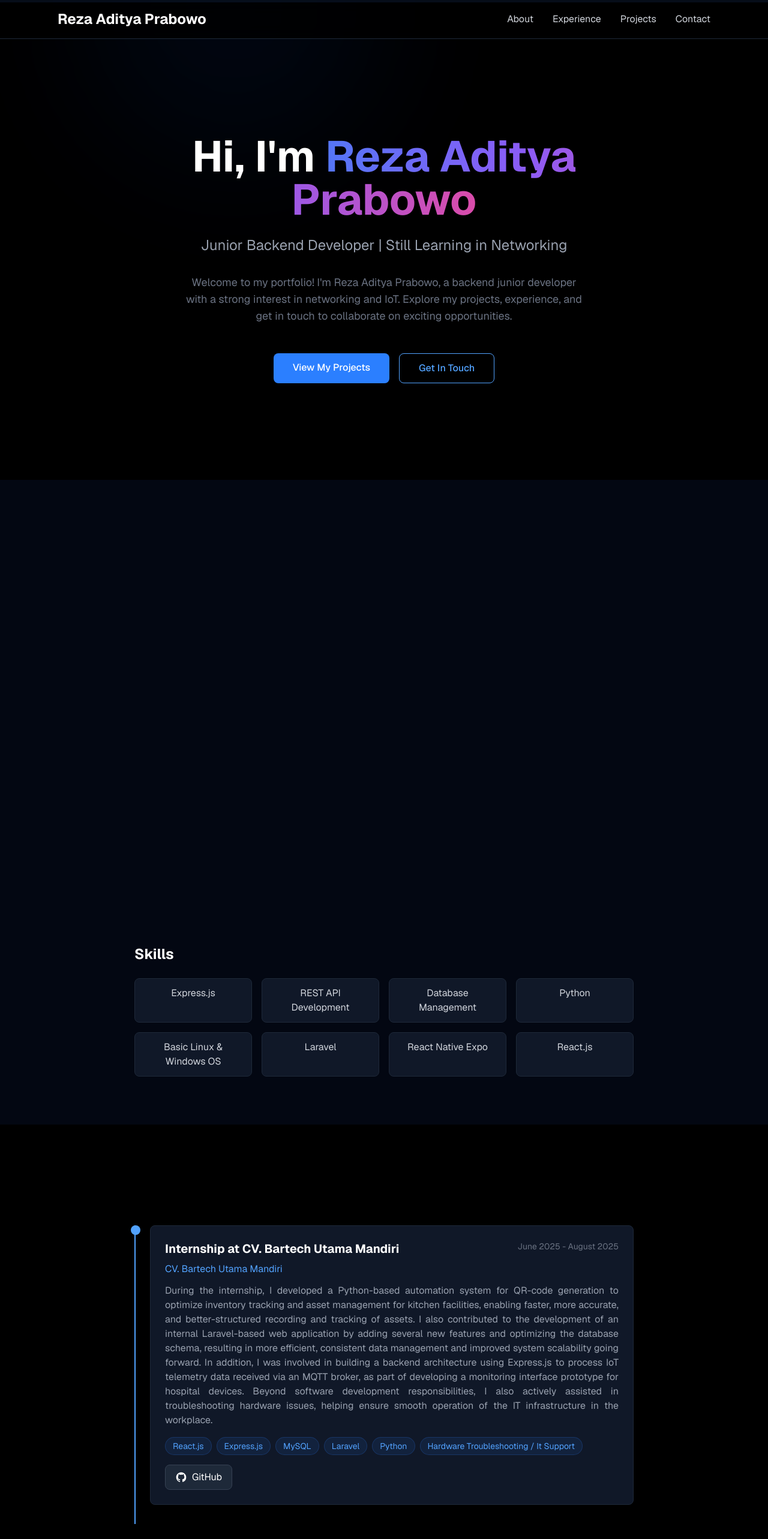
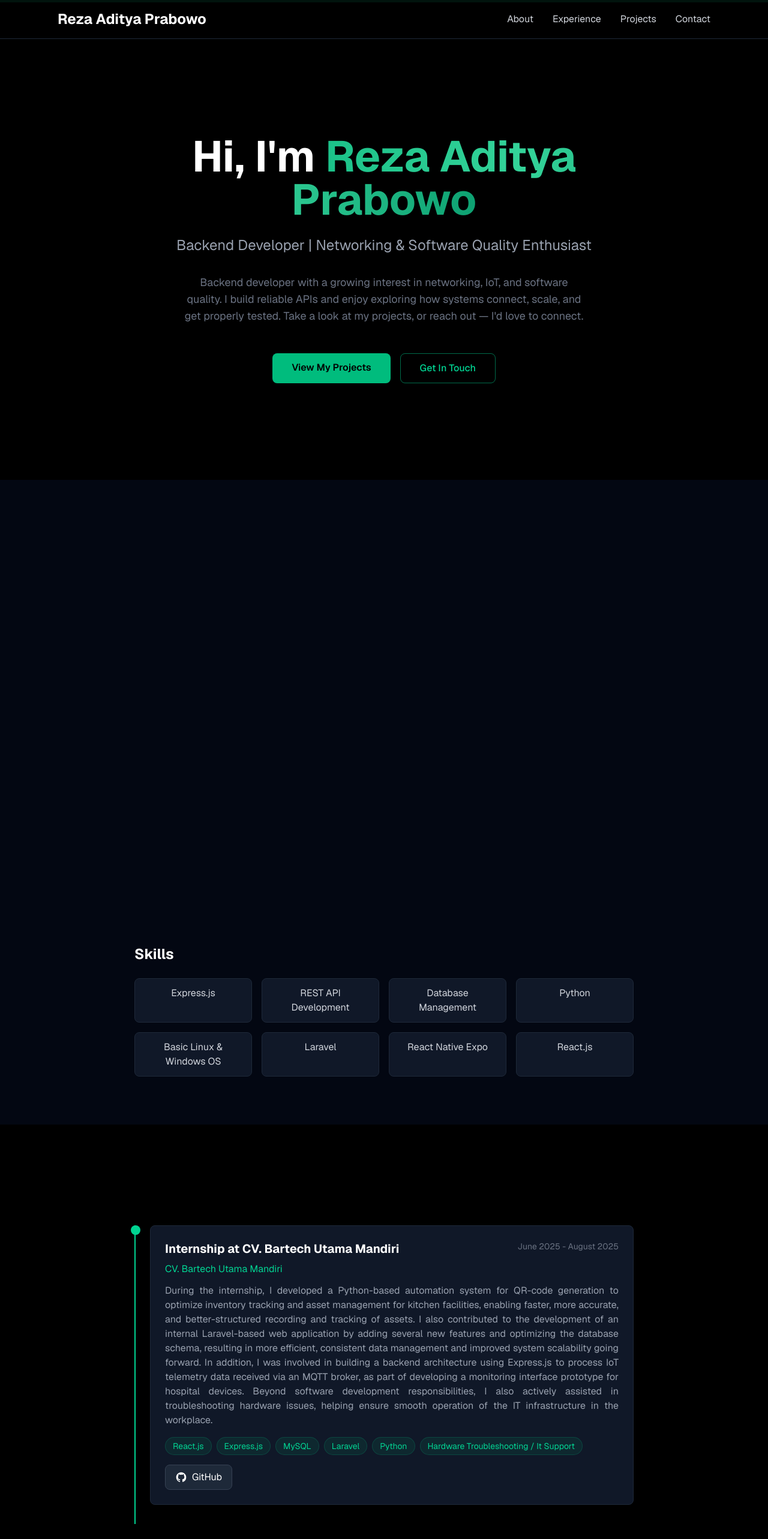
Before and after one commit to Rezzadty/Portofolio, a Next.js app: page / in a window 1280 px wide. Shown: the top 2566 px of the page at 60% size. Built offline with nearby package versions, Linux system fonts and the light colour scheme.

Commit message:
Improving UI element and Project Sorting
- Switch primary accent colour to emerald palette
- Fix broken Photo lightbox
- sort featured project from the newest

```diff
--- a/app/globals.css
+++ b/app/globals.css
@@ -3,7 +3,7 @@
 :root {
   --background: #000000;
   --foreground: #ededed;
-  --accent: #3b82f6;
+  --accent: #10b981;
 }
 
 @theme inline {
@@ -34,12 +34,12 @@ html {
 }
 
 ::-webkit-scrollbar-thumb {
-  background: #3b82f6;
+  background: #10b981;
   border-radius: 5px;
 }
 
 ::-webkit-scrollbar-thumb:hover {
-  background: #2563eb;
+  background: #059669;
 }
 
 /* ============================================
@@ -315,10 +315,10 @@ html {
 .text-gradient {
   background: linear-gradient(
     90deg,
-    #3b82f6,
-    #8b5cf6,
-    #ec4899,
-    #3b82f6
+    #10b981,
+    #34d399,
+    #059669,
+    #10b981
   );
   background-size: 200% auto;
   -webkit-background-clip: text;
@@ -339,7 +339,7 @@ html {
   inset: 0;
   border-radius: inherit;
   padding: 2px;
-  background: linear-gradient(45deg, transparent, rgba(59, 130, 246, 0.5), transparent);
+  background: linear-gradient(45deg, transparent, rgba(16, 185, 129, 0.5), transparent);
   -webkit-mask: linear-gradient(#fff 0 0) content-box, linear-gradient(#fff 0 0);
   -webkit-mask-composite: xor;
   mask-composite: exclude;
@@ -359,11 +359,11 @@ html {
 .loading-spinner {
   width: 48px;
   height: 48px;
-  border: 3px solid rgba(59, 130, 246, 0.15);
-  border-top-color: #3b82f6;
+  border: 3px solid rgba(16, 185, 129, 0.15);
+  border-top-color: #10b981;
   border-radius: 50%;
   animation: loader-spin 0.8s linear infinite;
-  box-shadow: 0 0 15px rgba(59, 130, 246, 0.2);
+  box-shadow: 0 0 15px rgba(16, 185, 129, 0.2);
 }
 
 /* Loading screen */
@@ -393,14 +393,14 @@ html {
   left: 0;
   width: 100%;
   height: 4px;
-  background: rgba(59, 130, 246, 0.1);
+  background: rgba(16, 185, 129, 0.1);
   z-index: 9998;
   transform-origin: left;
 }
 
 .scroll-progress-bar {
   height: 100%;
-  background: linear-gradient(90deg, #3b82f6, #8b5cf6, #ec4899);
+  background: linear-gradient(90deg, #059669, #10b981, #34d399);
   transform-origin: left;
   transition: transform 0.1s ease;
 }
--- a/src/features/experience/components/Experience.tsx
+++ b/src/features/experience/components/Experience.tsx
@@ -16,24 +16,24 @@ export function Experience() {
           {EXPERIENCES.map((exp, index) => (
             <div
               key={index}
-              className={`border-l-2 border-blue-400 pl-6 pb-8 relative ${isVisible ? "animate-fade-in-left" : "opacity-0"}`}
+              className={`border-l-2 border-emerald-400 pl-6 pb-8 relative ${isVisible ? "animate-fade-in-left" : "opacity-0"}`}
               style={{ animationDelay: `${0.1 + index * 0.15}s` }}
             >
-              <div className="absolute -left-2 top-0 w-4 h-4 bg-blue-400 rounded-full hover-scale"></div>
+              <div className="absolute -left-2 top-0 w-4 h-4 bg-emerald-400 rounded-full hover-scale"></div>
 
-              <div className="bg-gray-900 border border-gray-800 rounded-lg p-6 hover:border-blue-400 transition-all card-interactive hover-lift">
+              <div className="bg-gray-900 border border-gray-800 rounded-lg p-6 hover:border-emerald-400 transition-all card-interactive hover-lift">
                 <div className="flex flex-col sm:flex-row sm:justify-between sm:items-start mb-2">
                   <h3 className="text-xl font-bold text-white">{exp.title}</h3>
                   <span className="text-sm text-gray-500 mt-1 sm:mt-0">
                     {exp.period}
                   </span>
                 </div>
-                <p className="text-blue-400 mb-3">{exp.company}</p>
+                <p className="text-emerald-400 mb-3">{exp.company}</p>
                 <p className="text-gray-400 text-justify">{exp.description}</p>
                 {exp.techStack && (
                   <div className="flex flex-wrap gap-2 mt-4">
                     {exp.techStack.map((tech, i) => (
-                      <span key={`${tech}-${i}`} className="px-3 py-1 text-sm bg-blue-500/10 text-blue-400 border border-blue-500/20 rounded-full">
+                      <span key={`${tech}-${i}`} className="px-3 py-1 text-sm bg-emerald-500/10 text-emerald-400 border border-emerald-500/20 rounded-full">
                         {tech}
                       </span>
                     ))}
@@ -44,7 +44,7 @@ export function Experience() {
                     href={exp.github}
                     target="_blank"
                     rel="noopener noreferrer"
-                    className="inline-flex items-center gap-2 mt-4 px-4 py-2 bg-gray-800 text-white border border-gray-700 rounded-lg hover:border-blue-400 hover:text-blue-400 transition-all hover-scale"
+                    className="inline-flex items-center gap-2 mt-4 px-4 py-2 bg-gray-800 text-white border border-gray-700 rounded-lg hover:border-emerald-400 hover:text-emerald-400 transition-all hover-scale"
                   >
                     <svg className="w-5 h-5" fill="currentColor" viewBox="0 0 24 24">
                       <path
--- a/src/features/hero/components/Hero.tsx
+++ b/src/features/hero/components/Hero.tsx
@@ -3,7 +3,7 @@ export function Hero() {
     <section id="hero" className="relative min-h-screen flex items-center justify-center pt-16 overflow-hidden">
       {/* Subtle radial ambient glow */}
       <div
-        className="pointer-events-none absolute top-1/3 left-1/2 -translate-x-1/2 -translate-y-1/2 w-[500px] h-[500px] rounded-full bg-blue-600/15 blur-[120px] animate-pulse-glow"
+        className="pointer-events-none absolute top-1/3 left-1/2 -translate-x-1/2 -translate-y-1/2 rounded-full bg-emerald-500/10 blur-[140px] animate-pulse-glow"
         aria-hidden="true"
       />
 
@@ -12,22 +12,23 @@ export function Hero() {
           Hi, I&apos;m <span className="text-gradient">Reza Aditya Prabowo</span>
         </h1>
         <p className="text-xl sm:text-2xl text-gray-400 mb-8 animate-fade-in-up animate-delay-200">
-          Junior Backend Developer | Still Learning in Networking
+          Backend Developer | Networking & Software Quality Enthusiast
         </p>
         <p className="text-lg text-gray-500 max-w-2xl mx-auto mb-12 animate-fade-in-up animate-delay-300">
-          Welcome to my portfolio! I&apos;m Reza Aditya Prabowo, a backend junior developer with a strong interest in networking and IoT.
-          Explore my projects, experience, and get in touch to collaborate on exciting opportunities.
+          Backend developer with a growing interest in networking, IoT, and software quality.
+          I build reliable APIs and enjoy exploring how systems connect, scale, and get properly tested.
+          Take a look at my projects, or reach out — I&apos;d love to connect.
         </p>
         <div className="flex flex-col sm:flex-row gap-4 justify-center animate-fade-in-up animate-delay-400">
           <a
             href="#projects"
-            className="btn-primary px-8 py-3 bg-blue-500 text-white rounded-lg hover:bg-blue-600 transition-all font-medium hover-scale relative z-10"
+            className="btn-primary px-8 py-3 bg-emerald-500 text-black font-semibold rounded-lg hover:bg-emerald-400 transition-all hover-scale relative z-10"
           >
             View My Projects
           </a>
           <a
             href="#contact"
-            className="px-8 py-3 border border-blue-400 text-blue-400 rounded-lg hover:bg-blue-400 hover:text-white transition-all font-medium hover-scale"
+            className="px-8 py-3 border border-emerald-400/50 text-emerald-400 rounded-lg hover:bg-emerald-400/10 hover:border-emerald-400 transition-all font-medium hover-scale"
           >
             Get In Touch
           </a>
--- a/src/features/projects/components/Projects.tsx
+++ b/src/features/projects/components/Projects.tsx
@@ -94,7 +94,7 @@ export function Projects() {
               onClick={prevPage}
               disabled={currentPage === 0 || phase !== "visible"}
               aria-label="Previous page"
-              className="p-2 rounded-lg bg-gray-900 border border-gray-800 text-gray-400 hover:text-white hover:border-blue-400 disabled:opacity-30 disabled:cursor-not-allowed transition-all hover-scale-sm cursor-pointer"
+              className="p-2 rounded-lg bg-gray-900 border border-gray-800 text-gray-400 hover:text-white hover:border-emerald-400 disabled:opacity-30 disabled:cursor-not-allowed transition-all hover-scale-sm cursor-pointer"
             >
               <svg className="w-5 h-5" fill="none" stroke="currentColor" viewBox="0 0 24 24">
                 <path strokeLinecap="round" strokeLinejoin="round" strokeWidth="2" d="M15 19l-7-7 7-7" />
@@ -107,7 +107,7 @@ export function Projects() {
               onClick={nextPage}
               disabled={currentPage === totalPages - 1 || phase !== "visible"}
               aria-label="Next page"
-              className="p-2 rounded-lg bg-gray-900 border border-gray-800 text-gray-400 hover:text-white hover:border-blue-400 disabled:opacity-30 disabled:cursor-not-allowed transition-all hover-scale-sm cursor-pointer"
+              className="p-2 rounded-lg bg-gray-900 border border-gray-800 text-gray-400 hover:text-white hover:border-emerald-400 disabled:opacity-30 disabled:cursor-not-allowed transition-all hover-scale-sm cursor-pointer"
             >
               <svg className="w-5 h-5" fill="none" stroke="currentColor" viewBox="0 0 24 24">
                 <path strokeLinecap="round" strokeLinejoin="round" strokeWidth="2" d="M9 5l7 7-7 7" />
@@ -143,7 +143,7 @@ export function Projects() {
                   aria-label={`Go to page ${i + 1}`}
                   className={`transition-all duration-300 rounded-full cursor-pointer ${
                     currentPage === i
-                      ? "w-8 h-2 bg-blue-400"
+                      ? "w-8 h-2 bg-emerald-400"
                       : "w-2 h-2 bg-gray-700 hover:bg-gray-500"
                   }`}
                 />
--- a/src/shared/components/Footer.tsx
+++ b/src/shared/components/Footer.tsx
@@ -14,7 +14,7 @@ export function Footer() {
               href="https://github.com/Rezzadty"
               target="_blank"
               rel="noopener noreferrer"
-              className="text-gray-400 hover:text-blue-400 transition-all hover-scale"
+              className="text-gray-400 hover:text-emerald-400 transition-all hover-scale"
               aria-label="GitHub"
             >
               <svg className="h-6 w-6" fill="currentColor" viewBox="0 0 24 24">
@@ -29,7 +29,7 @@ export function Footer() {
               href="https://linkedin.com/in/rezaadityaprabowo/"
               target="_blank"
               rel="noopener noreferrer"
-              className="text-gray-400 hover:text-blue-400 transition-all hover-scale"
+              className="text-gray-400 hover:text-emerald-400 transition-all hover-scale"
               aria-label="LinkedIn"
             >
               <svg className="h-6 w-6" fill="currentColor" viewBox="0 0 24 24">
@@ -38,7 +38,7 @@ export function Footer() {
             </a>
             <a
               href="mailto:rezaadityaprabowo474@gmail.com"
-              className="text-gray-400 hover:text-blue-400 transition-all hover-scale"
+              className="text-gray-400 hover:text-emerald-400 transition-all hover-scale"
               aria-label="Email"
             >
               <svg
--- a/src/shared/components/Navbar.tsx
+++ b/src/shared/components/Navbar.tsx
@@ -27,7 +27,7 @@ export function Navbar() {
           <div className="shrink-0">
             <button
               onClick={() => scrollToSection("hero")}
-              className="text-2xl font-bold text-white hover:text-blue-400 transition-colors"
+              className="text-2xl font-bold text-white hover:text-emerald-400 transition-colors"
             >
               Reza Aditya Prabowo
             </button>
@@ -38,7 +38,7 @@ export function Navbar() {
               <button
                 key={link.id}
                 onClick={() => scrollToSection(link.id)}
-                className="text-gray-300 hover:text-blue-400 transition-colors"
+                className="text-gray-300 hover:text-emerald-400 transition-colors"
               >
                 {link.label}
               </button>
@@ -77,7 +77,7 @@ export function Navbar() {
                 <button
                   key={link.id}
                   onClick={() => scrollToSection(link.id)}
-                  className="text-gray-300 hover:text-blue-400 transition-colors text-left"
+                  className="text-gray-300 hover:text-emerald-400 transition-colors text-left"
                 >
                   {link.label}
                 </button>
```
Also changed, not shown: src/features/about/components/About.tsx (+8 -8 lines), src/features/contact/components/Contact.tsx (+5 -5 lines), src/features/projects/components/ProjectCard.tsx (+4 -4 lines), src/features/projects/data/projects.ts (+18 -18 lines).
